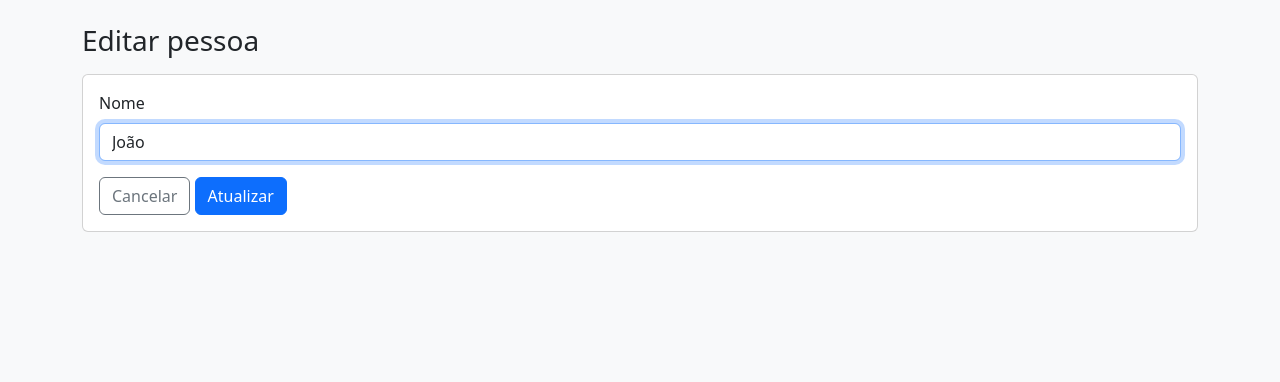
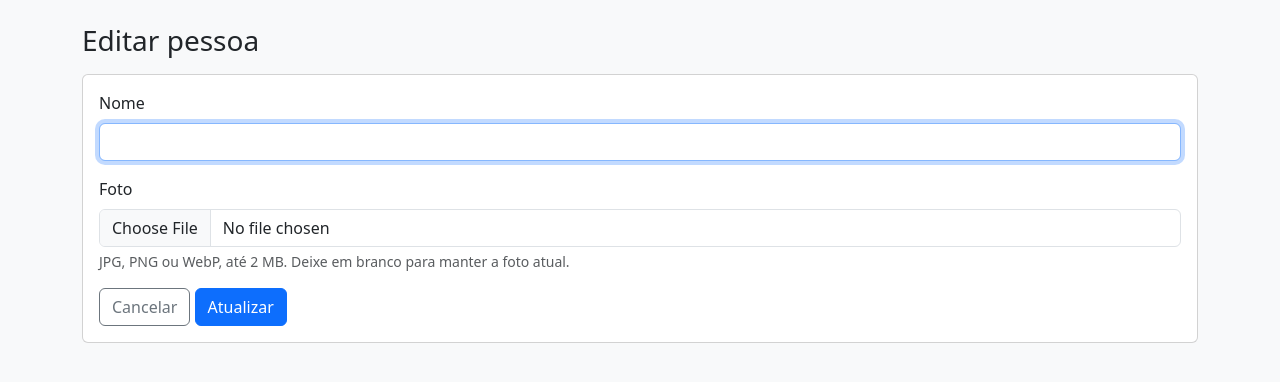
Before and after one commit to Hosanir/projeto-laravel, a Laravel app: page /pessoas/1/edit in a window 1280 px wide. Shown: the part 56-438 px from the top of the page. Run offline with Laravel 12, Linux system fonts and the light colour scheme; a user stored in the database is signed in; data comes from the database, SQL or seed files in the repository; parts of the project's set-up code (start-up, migrations or seed data) failed here and were passed over.

Commit message:
vaaaaaaamos

```diff
--- a/app/Http/Controllers/PessoaController.php
+++ b/app/Http/Controllers/PessoaController.php
@@ -2,46 +2,53 @@
 namespace App\Http\Controllers;
 use App\Http\Requests\PessoaRequest;
 use App\Models\Pessoa;
+use Illuminate\Support\Facades\Storage;
 class PessoaController extends Controller
 {
-    // LISTAR: busca 10 pessoas por página, em ordem alfabética
     public function index()
     {
-        $pessoas = Pessoa::orderBy('name')->paginate(10);
+        $pessoas = Pessoa::orderBy('nome')->paginate(10);
         return view('pessoas.index', compact('pessoas'));
     }
-    // CRIAR (1/2): mostra o formulário vazio
     public function create()
     {
         return view('pessoas.create');
     }
-    // CRIAR (2/2): recebe o formulário já validado e grava
     public function store(PessoaRequest $request)
     {
         $dados = $request->safe()->only(['nome']);
         // Se enviaram foto, salva em storage/app/public/fotos e guarda o caminho
         if ($request->hasFile('foto')) {
-        $dados['foto'] = $request->file('foto')->store('fotos', 'public');
-        }     // safe()->only() pega apenas os campos que escolhemos, já validados
-        Pessoa::create($request->safe()->only(['name']));
+            $dados['foto'] = $request->file('foto')->store('fotos', 'public');
+        }
+        Pessoa::create($dados);
         return redirect()->route('pessoas.index')
             ->with('sucesso', 'Pessoa cadastrada com sucesso!');
     }
-    // EDITAR (1/2): mostra o formulário preenchido ($pessoa vem da URL)
     public function edit(Pessoa $pessoa)
     {
         return view('pessoas.edit', compact('pessoa'));
     }
-    // EDITAR (2/2): atualiza o registro
     public function update(PessoaRequest $request, Pessoa $pessoa)
     {
-        $pessoa->update($request->safe()->only(['name']));
+        $dados = $request->safe()->only(['nome']);
+        if ($request->hasFile('foto')) {
+            // Apaga a foto antiga para não acumular arquivos órfãos
+            if ($pessoa->foto) {
+                Storage::disk('public')->delete($pessoa->foto);
+            }
+            $dados['foto'] = $request->file('foto')->store('fotos', 'public');
+        }
+        $pessoa->update($dados);
         return redirect()->route('pessoas.index')
             ->with('sucesso', 'Pessoa atualizada com sucesso!');
     }
-    // EXCLUIR
     public function destroy(Pessoa $pessoa)
     {
+        // Remove o arquivo da foto antes de apagar o registro
+        if ($pessoa->foto) {
+            Storage::disk('public')->delete($pessoa->foto);
+        }
         $pessoa->delete();
         return redirect()->route('pessoas.index')
             ->with('sucesso', 'Pessoa excluída com sucesso!');
--- a/resources/views/pessoas/_campos.blade.php
+++ b/resources/views/pessoas/_campos.blade.php
@@ -1,10 +1,25 @@
-{{-- $pessoa é null ao criar e o objeto Pessoa ao editar --}}
 <div class="mb-3">
     <label for="nome" class="form-label">Nome</label>
-    <input type="text" id="nome" name="name"
-        value="{{ old('nome', $pessoa?->name) }}"
-        class="form-control @error('name') is-invalid @enderror" required autofocus>
-    @error('name')
+    <input type="text" id="nome" name="nome" value="{{ old('nome', $pessoa?->nome) }}"
+        class="form-control @error('nome') is-invalid @enderror" required autofocus>
+    @error('nome')
         <div class="invalid-feedback">{{ $message }}</div>
     @enderror
 </div>
+<div class="mb-3">
+    <label for="foto" class="form-label">Foto</label>
+    {{-- Ao editar, mostra a foto atual --}}
+    @if ($pessoa?->foto)
+        <div class="mb-2">
+            <img src="{{ asset('storage/' . $pessoa->foto) }}" alt="Foto atual" class="rounded" style="max-height: 120px">
+        </div>
+    @endif
+    <input type="file" id="foto" name="foto" accept="image/*" class="form-control @error('foto') is-invalid @enderror">
+    @error('foto')
+        <div class="invalid-feedback">{{ $message }}</div>
+    @enderror
+    <div class="form-text">
+        JPG, PNG ou WebP, até 2 MB.
+        @if ($pessoa) Deixe em branco para manter a foto atual. @endif
+    </div>
+</div>
--- a/resources/views/pessoas/create.blade.php
+++ b/resources/views/pessoas/create.blade.php
@@ -4,7 +4,7 @@
     <h1 class="h3 mb-3">Nova pessoa</h1>
     <div class="card">
         <div class="card-body">
-            <form method="POST" action="{{ route('pessoas.store') }}">
+            <form method="POST" action="{{ route('pessoas.store') }}" enctype="multipart/form-data">
                 @csrf
                 @include('pessoas._campos', ['pessoa' => null])
                 <a href="{{ route('pessoas.index') }}" class="btn btn-outline-secondary">Cancelar</a>
--- a/resources/views/pessoas/edit.blade.php
+++ b/resources/views/pessoas/edit.blade.php
@@ -4,7 +4,7 @@
     <h1 class="h3 mb-3">Editar pessoa</h1>
     <div class="card">
         <div class="card-body">
-            <form method="POST" action="{{ route('pessoas.update', $pessoa) }}">
+           <form method="POST" action="{{ route('pessoas.store') }}" enctype="multipart/form-data">
                 @csrf
                 @method('PUT') {{-- o HTML só envia POST; isto vira PUT --}}
                 @include('pessoas._campos')
```
Also changed, not shown: resources/views/pessoas/index.blade.php (+20 -0 lines).
